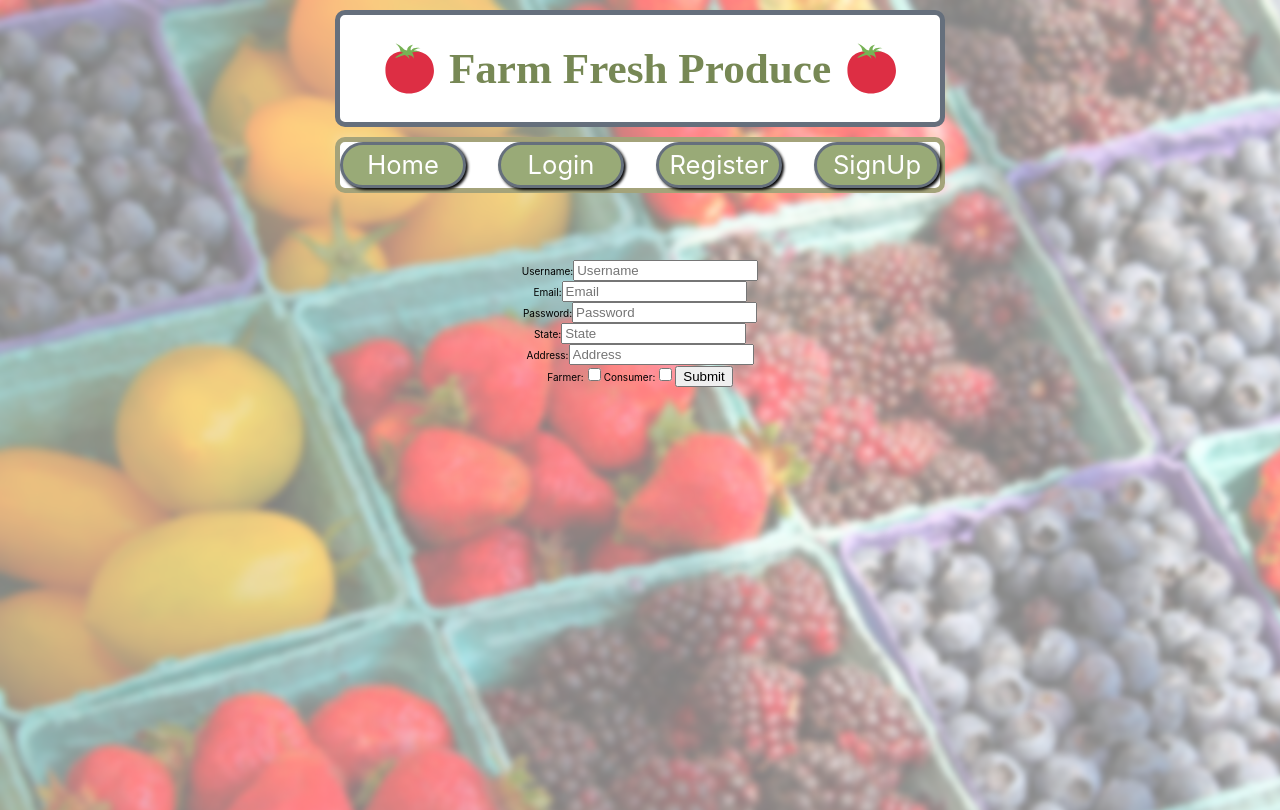
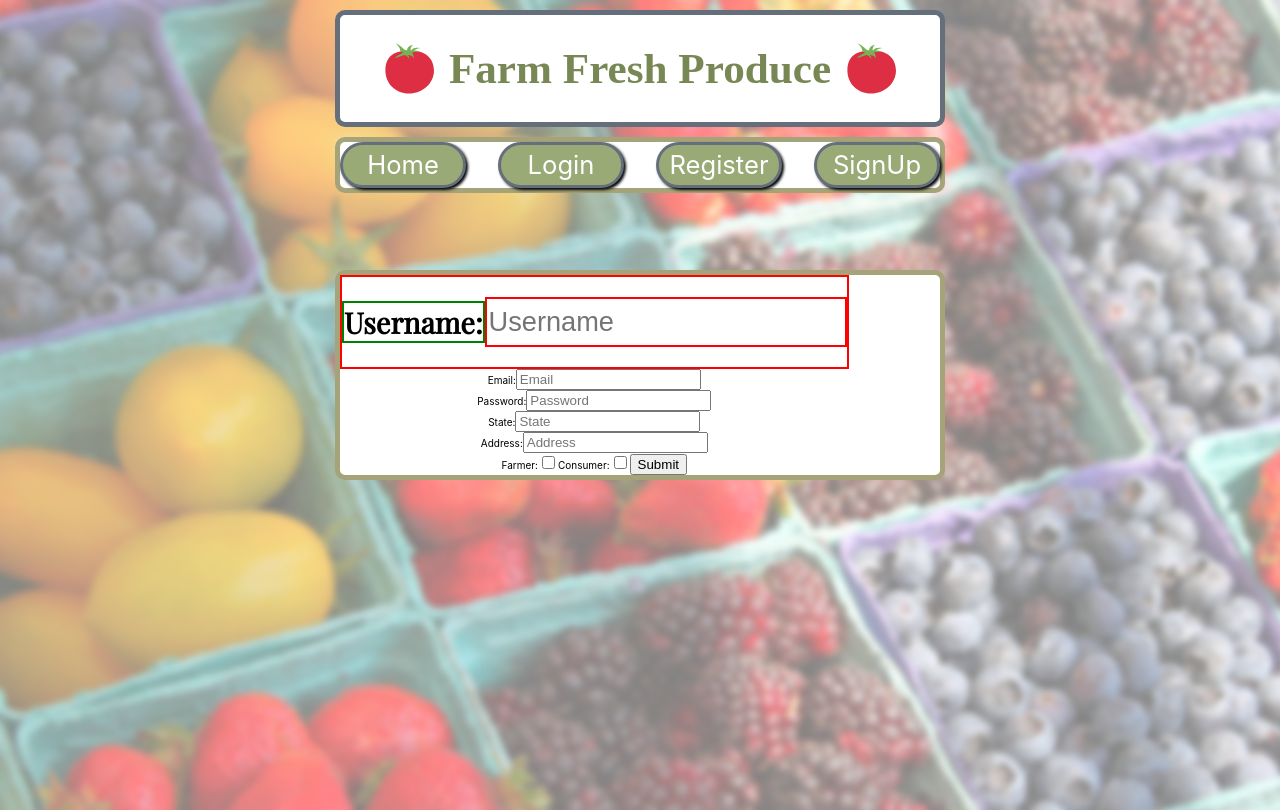
Before and after one commit to buildweek-farm-fresh-produce/Front-End, a React (Create React App) app: page /signup in a window 1280 px wide. Built offline with nearby package versions, Linux system fonts and the light colour scheme; a web font is replaced by a local one.

Commit message:
starting styling of sign up form

```diff
--- a/src/components/Signup.js
+++ b/src/components/Signup.js
@@ -1,24 +1,57 @@
 import React from "react";
 import { withFormik, Form, Field } from "formik"; //withFormik is used to create a higher order component
-import Yup from "yup";
+import * as Yup from "yup";
+import styled from "styled-components";
 
-const SignUp = ({ values, handleChange }) => {
+const SyledMainDiv = styled.div`
+  margin: 10px auto;
+  border: 5px solid #a4a37a;
+  width: 600px;
+  background: white;
+  display: flex;
+  justify-content: space-between;
+  border-radius: 10px;
+`;
+const UserDiv = styled.div`
+  label {
+    display: flex;
+    flex-direction: row;
+  }
+  border: 2px solid red;
+
+  h2 {
+    border: 2px solid green;
+  }
+
+  input {
+    border: 2px solid red;
+    display: block;
+    margin: 20px auto;
+    line-height: 37px;
+    font-size: 1.7rem;
+  }
+`;
+
+const SignUp = ({ values, errors, touched, isSubmitting }) => {
   return (
-    <div>
+    <SyledMainDiv>
       <Form>
-        <div>
+        <UserDiv>
+          {touched.username && errors.username && <p>{errors.username}</p>}
           <label>
-            Username:
+            <h2>Username:</h2>
             <Field type="username" name="username" placeholder="Username" />
           </label>
-        </div>
+        </UserDiv>
         <div>
+          {touched.email && errors.email && <p>{errors.email}</p>}
           <label>
             Email:
             <Field type="email" name="email" placeholder="Email" />
           </label>
         </div>
         <div>
+          {touched.password && errors.password && <p>{errors.password}</p>}
           <label>
             Password:
             <Field type="password" name="password" placeholder="Password" />
@@ -44,9 +77,9 @@ const SignUp = ({ values, handleChange }) => {
           Consumer:
           <Field name="consumer" type="checkbox" checked={values.consumer} />
         </label>
-        <button>Submit</button>
+        <button disabled={isSubmitting}>Submit</button>
       </Form>
-    </div>
+    </SyledMainDiv>
   );
 };
 
@@ -70,7 +103,24 @@ const FormikSignUp = withFormik({
       consumer: consumer || false
     };
   },
-  handleSubmit(values) {
+  validationSchema: Yup.object().shape({
+    username: Yup.string().required("Username is required"),
+    email: Yup.string()
+      .email("Email is not valid")
+      .required("Email is required"),
+    password: Yup.string()
+      .min(9, "Password must be 9 characters or more")
+      .required("Password is required")
+  }),
+  handleSubmit(values, { resetForm, setSubmitting, setErrors }) {
+    setTimeout(() => {
+      if (values.email === "tolu@test.com") {
+        setErrors({ email: "The Email is taken" });
+      } else {
+        resetForm();
+      }
+      setSubmitting(false);
+    }, 2000);
     console.log(values);
   }
 })(SignUp);
```
